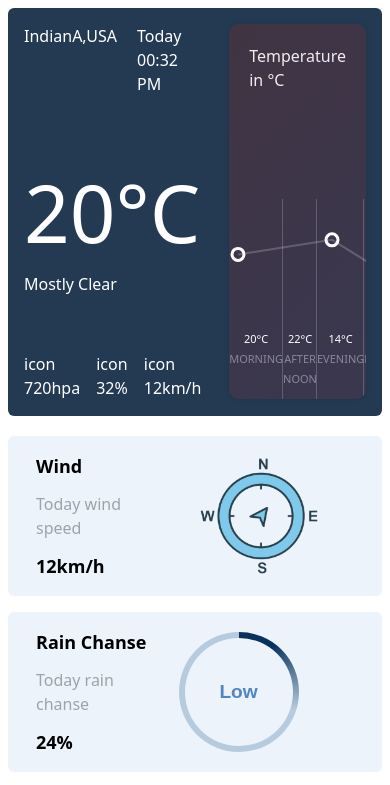
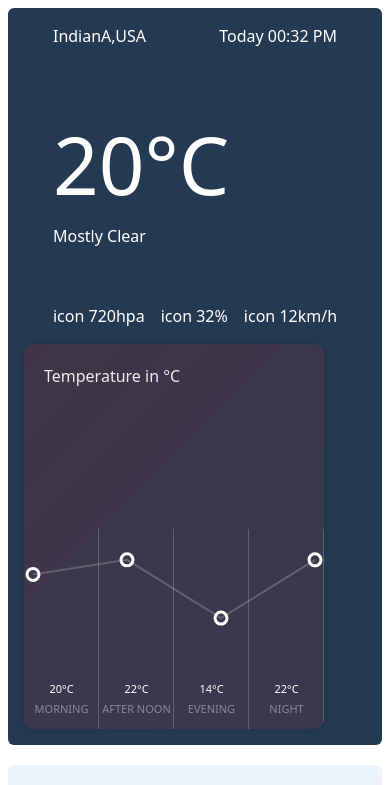
Before and after one commit to ashikbhuyan17/chart-dashboard, a React (Vite) app: page / in a window 390 px wide. Shown: the top 785 px of the page. Built offline with nearby package versions, Linux system fonts and the light colour scheme.

Commit message:
responsive update

```diff
--- a/src/pages/Dashboard/index.jsx
+++ b/src/pages/Dashboard/index.jsx
@@ -94,7 +94,7 @@ const Dashboard = () => {
 
   return (
     <div className="w-full md:w-1/2 md:mt-10 space-y-5">
-      <div className="bg-[#243A52] p-4  flex justify-between rounded-md">
+      <div className="bg-[#243A52] p-4  flex max-md:flex-col max-md:space-y-4 justify-between rounded-md">
         <div className="text-white basis-2/5 flex justify-center items-baseline">
           <div className="space-y-14">
             <div className="flex justify-between gap-x-5">
@@ -121,7 +121,7 @@ const Dashboard = () => {
             </div>
           </div>
         </div>
-        <div className="card basis-2/5">
+        <div className="card basis-full md:basis-2/5 ">
           {/* Custom information */}
           <div className="about">
             <p className="lead">Temperature in °C</p>
```
